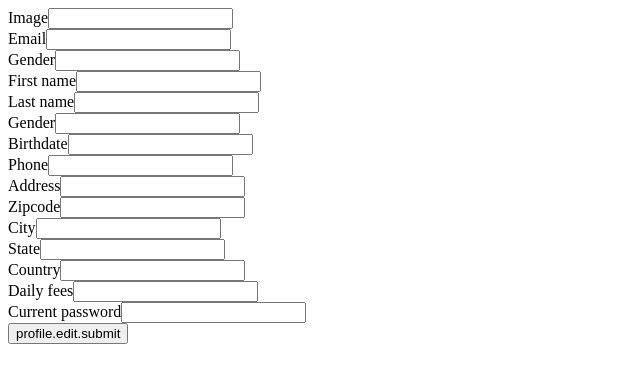
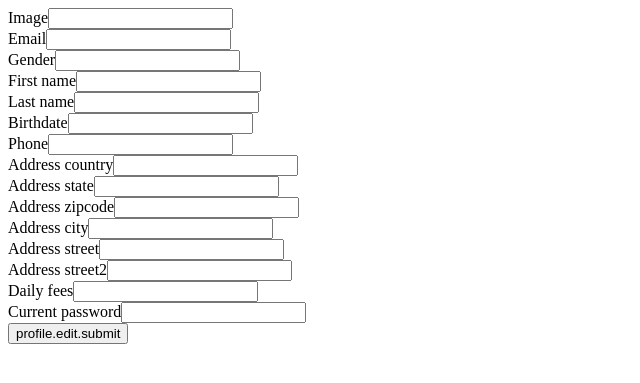
Before and after one commit to burgesQ/wamow, a Symfony app: template symfony/src/UserBundle/Resources/views/Profile/edit_content.html.twig in a window 1280 px wide. Shown: the top 383 px of the page, without its empty margins (0-640 px from the left). Run offline with Twig, Linux system fonts and the light colour scheme; the template is opened without the code that fills it, so the values that code supplies are empty; form fields are guessed from the names that the template uses; some libraries are stand-ins or nearby versions.

Commit message:
| MOD =>    src/UserBundle/Controller/RegistrationController.php : add ToolsBundle\Address Entity | MOD =>    src/UserBundle/Form/ProfileFormType.php : add ToolsBundle\Address Entity | MOD =>    /Resources/views/Profile/edit_content.html.twig : add ToolsBundle\Address Entity

```diff
--- a/symfony/src/UserBundle/Controller/RegistrationController.php
+++ b/symfony/src/UserBundle/Controller/RegistrationController.php
@@ -14,6 +14,8 @@ use FOS\UserBundle\Event\FilterUserResponseEvent;
 use Symfony\Component\HttpKernel\Exception\NotFoundHttpException;
 use Symfony\Component\Security\Core\Exception\AccessDeniedException;
 use FOS\UserBundle\Model\UserInterface;
+
+use ToolsBundle\Entity\Address
 
 class RegistrationController extends BaseController
 {
--- a/symfony/src/UserBundle/Resources/views/Profile/edit_content.html.twig
+++ b/symfony/src/UserBundle/Resources/views/Profile/edit_content.html.twig
@@ -9,14 +9,16 @@
     {{ form_row(form.gender) }}
     {{ form_row(form.firstName) }}
     {{ form_row(form.lastName) }}
-    {{ form_row(form.gender) }}
     {{ form_row(form.birthdate) }}
     {{ form_row(form.phone) }}
-    {{ form_row(form.address) }}
-    {{ form_row(form.zipcode) }}
-    {{ form_row(form.city) }}
-    {{ form_row(form.state) }}
-    {{ form_row(form.country) }}
+
+    {{ form_row(form.address.country) }}
+    {{ form_row(form.address.state) }}
+    {{ form_row(form.address.zipcode) }}
+    {{ form_row(form.address.city) }}
+    {{ form_row(form.address.street) }}
+    {{ form_row(form.address.street2) }}
+
     {{ form_row(form.dailyFees) }}
     {{ form_row(form.current_password) }}
 
```
Also changed, not shown: symfony/src/UserBundle/Form/ProfileFormType.php (+3 -33 lines).
